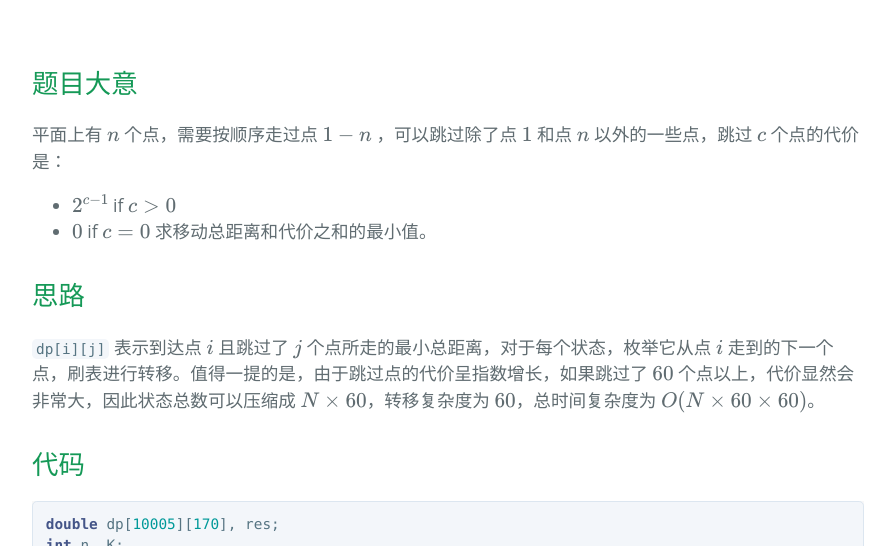
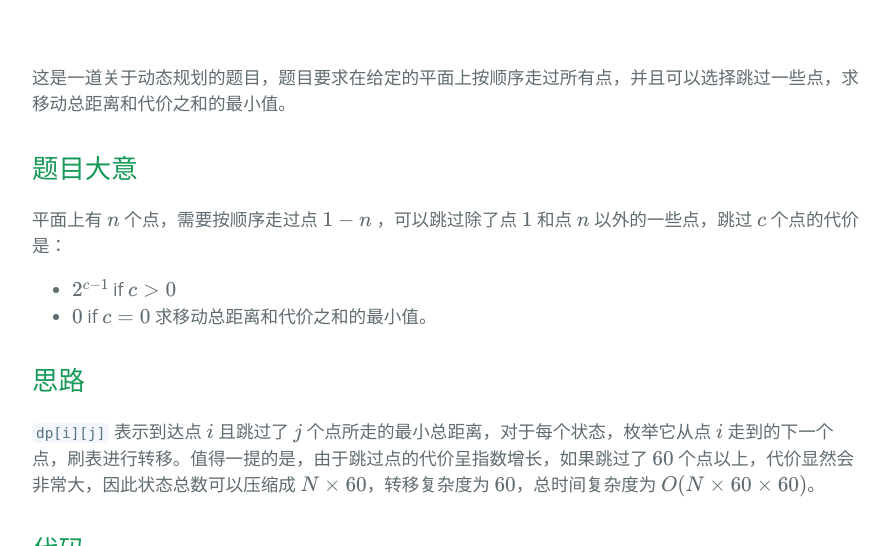
Before and after one commit to BuaaCzx/BuaaCzx.github.io, a Jekyll site: the page built from _posts/2023-8-20-ABC315F.md, in a window 1280 px wide and 900 px high, cut to the strip 354-900 px from the top of the window. Shown: the whole strip, without its empty margins (192-1087 px from the left). Built offline with Jekyll 4.4.1, drawn with Linux system fonts in a browser that asks for light colours; some web fonts are replaced; formulas are drawn with MathJax 3.

Commit message:
Update 2023-8-20-ABC315F.md

```diff
--- a/_posts/2023-8-20-ABC315F.md
+++ b/_posts/2023-8-20-ABC315F.md
@@ -3,6 +3,8 @@ layout: post
 title: ABC315F - Shortcuts
 tags: 做题补题记录
 ---
+
+这是一道关于动态规划的题目，题目要求在给定的平面上按顺序走过所有点，并且可以选择跳过一些点，求移动总距离和代价之和的最小值。
 
 ## 题目大意
 
```
